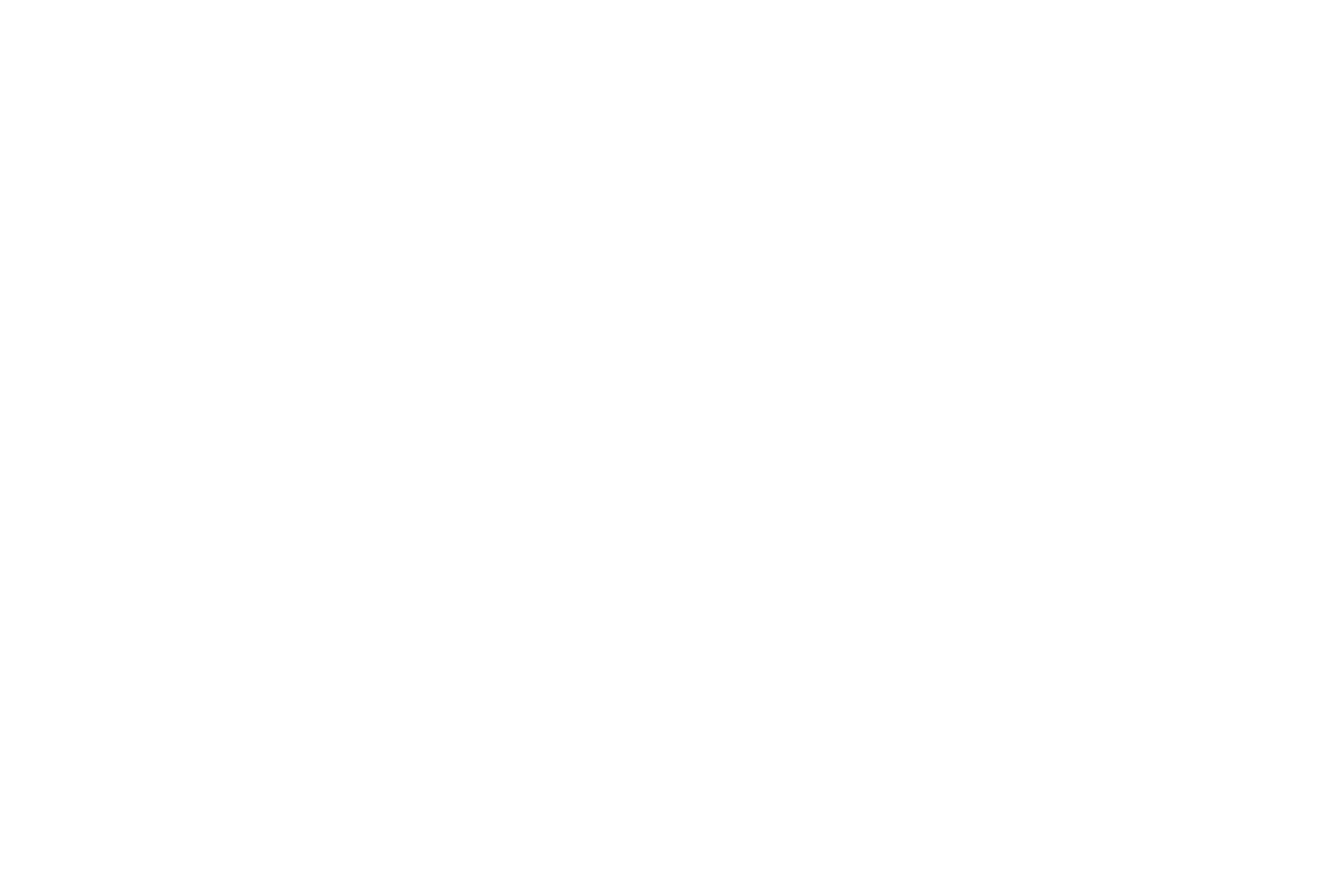
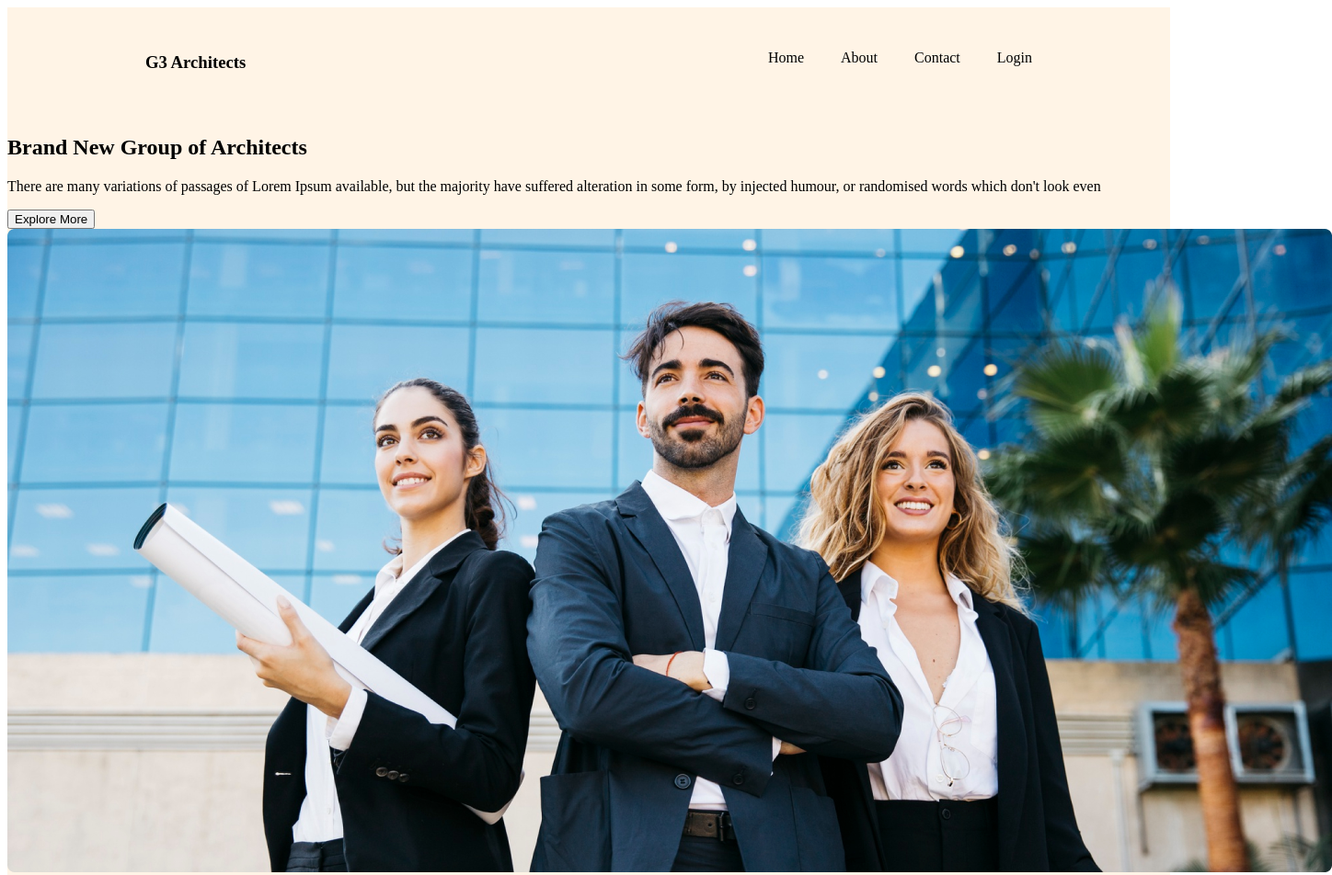
Before and after one commit to Arif-Sheikh1/G3-Architects-website, a plain HTML site: page G3-Architects.html in a window 1280 px wide. Shown: the top 952 px of the page at 92% size, 1448 px wide, since content can reach past the window. Before the commit the page ends 800 px from the top, so only its background shows below. Drawn offline with Linux system fonts and the light colour scheme.

Commit message:
create a html and css file

```diff
--- a/G3-Architects.html
+++ b/G3-Architects.html
@@ -8,6 +8,29 @@
 </head>
 <body>
     <header>
+        <nav>
+            <h3>G3 Architects</h3>
+            <ul>
+                <li><a href=""></a>Home</li>
+                <li><a href=""></a>About</li>
+                <li><a href=""></a>Contact</li>
+                <li><a href=""></a>Login</li>
+            </ul>
+        </nav>
+        <section>
+            <div class="header-description">
+                <h1>
+                    Brand New Group of Architects
+                </h1>
+                <p>
+                    There are many variations of passages of Lorem Ipsum available, but the majority have suffered alteration in some form, by injected humour, or randomised words which don't look even
+                </p>
+                <button class="Explore-btn">
+                    Explore More
+                </button>
+            </div>
+            <img src="images/banner.png" alt="">
+        </section>
 
     </header>
     <main>
--- a/Style.css/G3-Architects.css
+++ b/Style.css/G3-Architects.css
@@ -0,0 +1,21 @@
+/* Add google font Work sans */
+@import url('https://fonts.googleapis.com/css2?family=Work+Sans:ital,wght@0,400;0,600;0,700;0,800;1,300;1,400;1,500;1,600;1,700&display=swap');
+header{
+    background-color: rgba(255, 144, 14, 0.10);
+}
+nav{
+    padding: 30px 150px;
+    display: flex;
+    justify-content: space-between;
+}
+nav > ul {
+    display: flex;
+    list-style: none;
+}
+nav li {
+    margin-left: 40px;
+}
+.header-description h1 p button{
+    justify-content: center;
+
+}
```
Also changed, not shown: images/architect.png (added), images/banner.png (added), images/icons/customers.png (added), images/icons/email.png (added), images/icons/projects.png (added), images/icons/ribon.png (added), images/sponsors/amazon.png (added), images/sponsors/figma.png (added), images/sponsors/google.png (added), images/sponsors/spotify.png (added), images/sponsors/telerama.png (added), images/team1.png (added), images/team2.png (added), images/team3.png (added), 1 more files.
